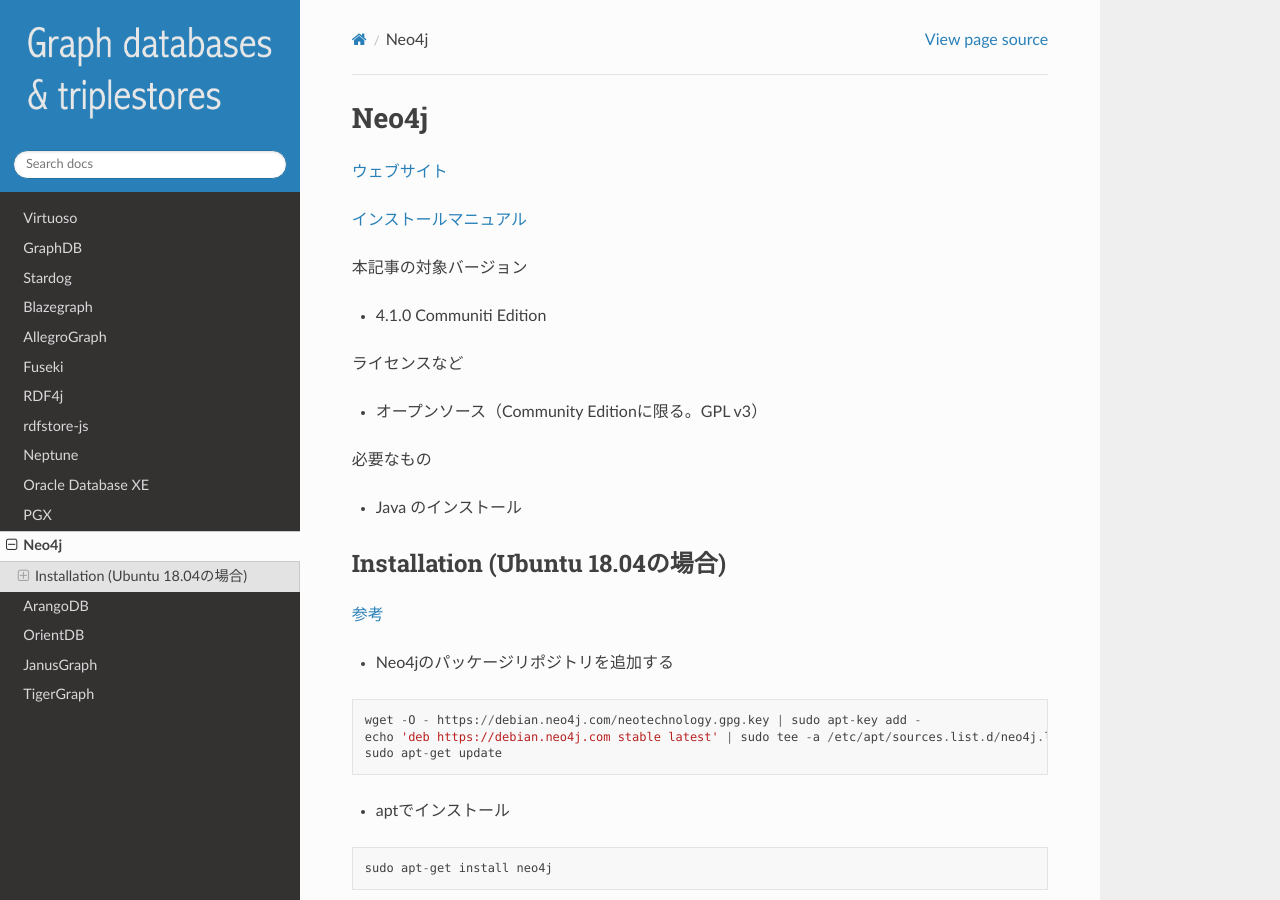
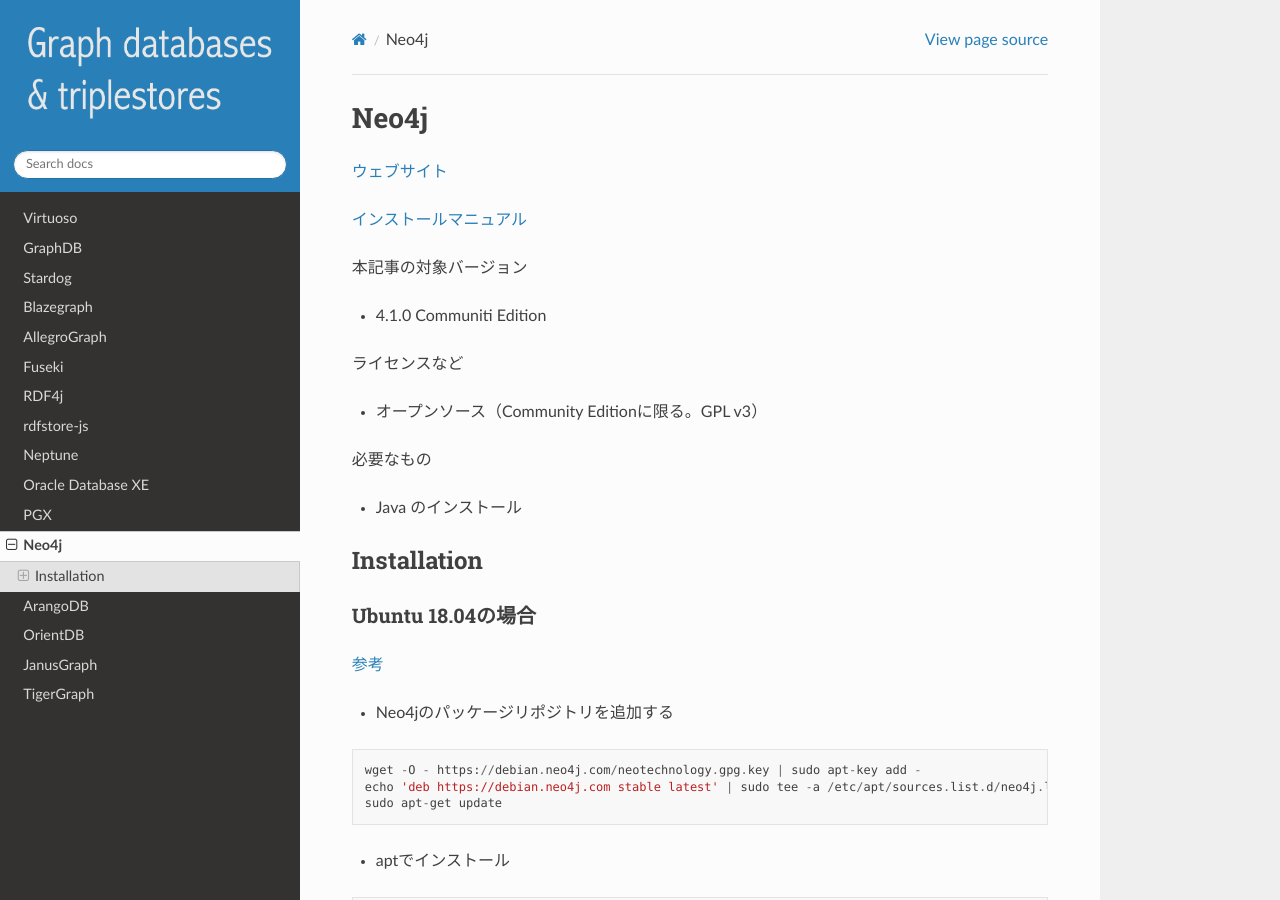
Before and after one commit to dbcls/graphdbs, a Sphinx documentation site: the page built from docs/md/neo4j.md, in a window 1280 px wide and 900 px high. Built offline with Sphinx 7.4.7 and the Read the Docs theme 2.0.0, drawn with Linux system fonts in a browser that asks for light colours.

Commit message:
update docs/md/neo4j.md

```diff
--- a/docs/md/neo4j.md
+++ b/docs/md/neo4j.md
@@ -13,7 +13,8 @@
 必要なもの
 * Java のインストール
 
-## Installation (Ubuntu 18.04の場合)
+## Installation
+### Ubuntu 18.04の場合
 
 [参考](https://neo4j.com/docs/operations-manual/current/installation/linux/debian/)
 
```
